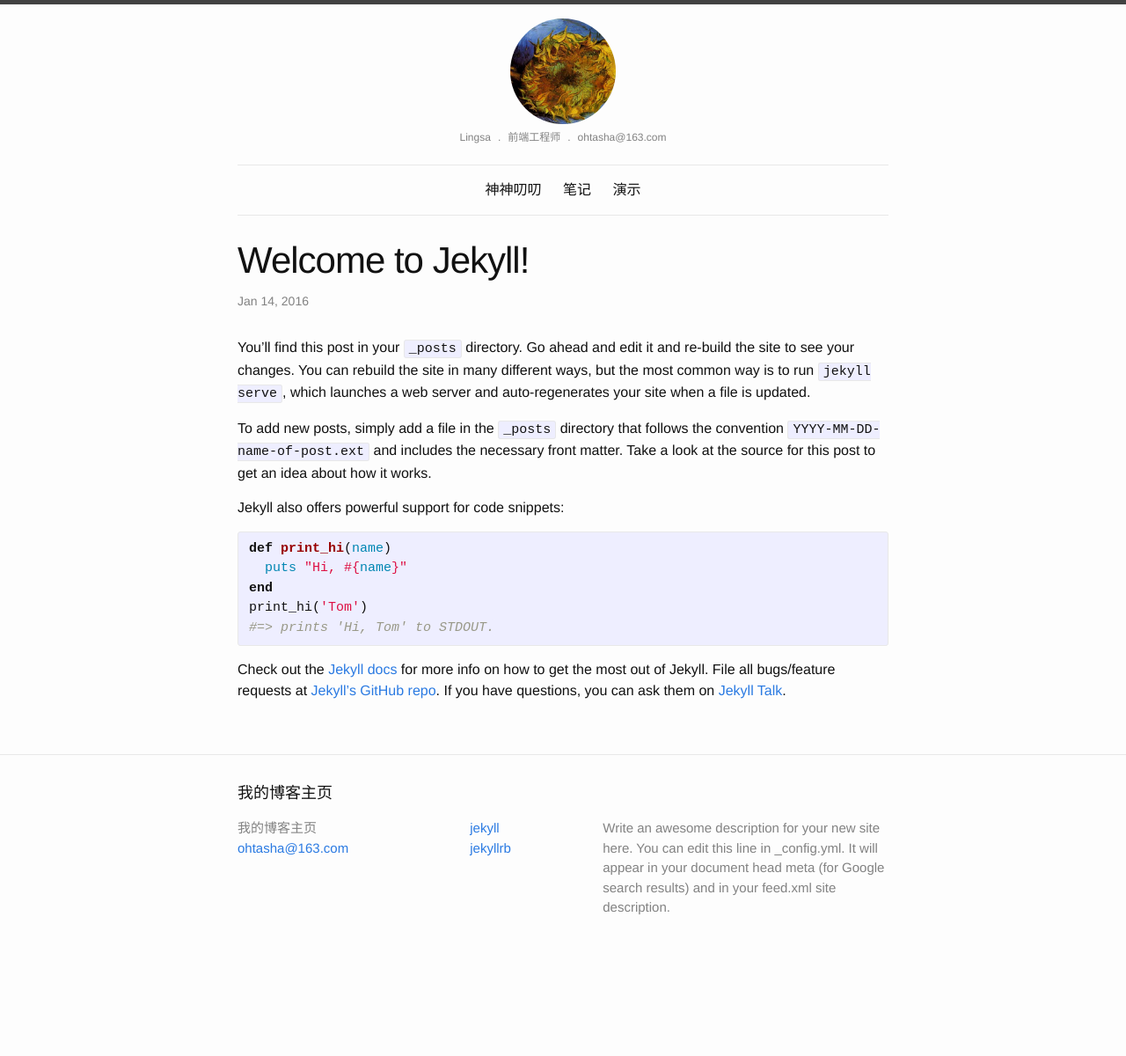
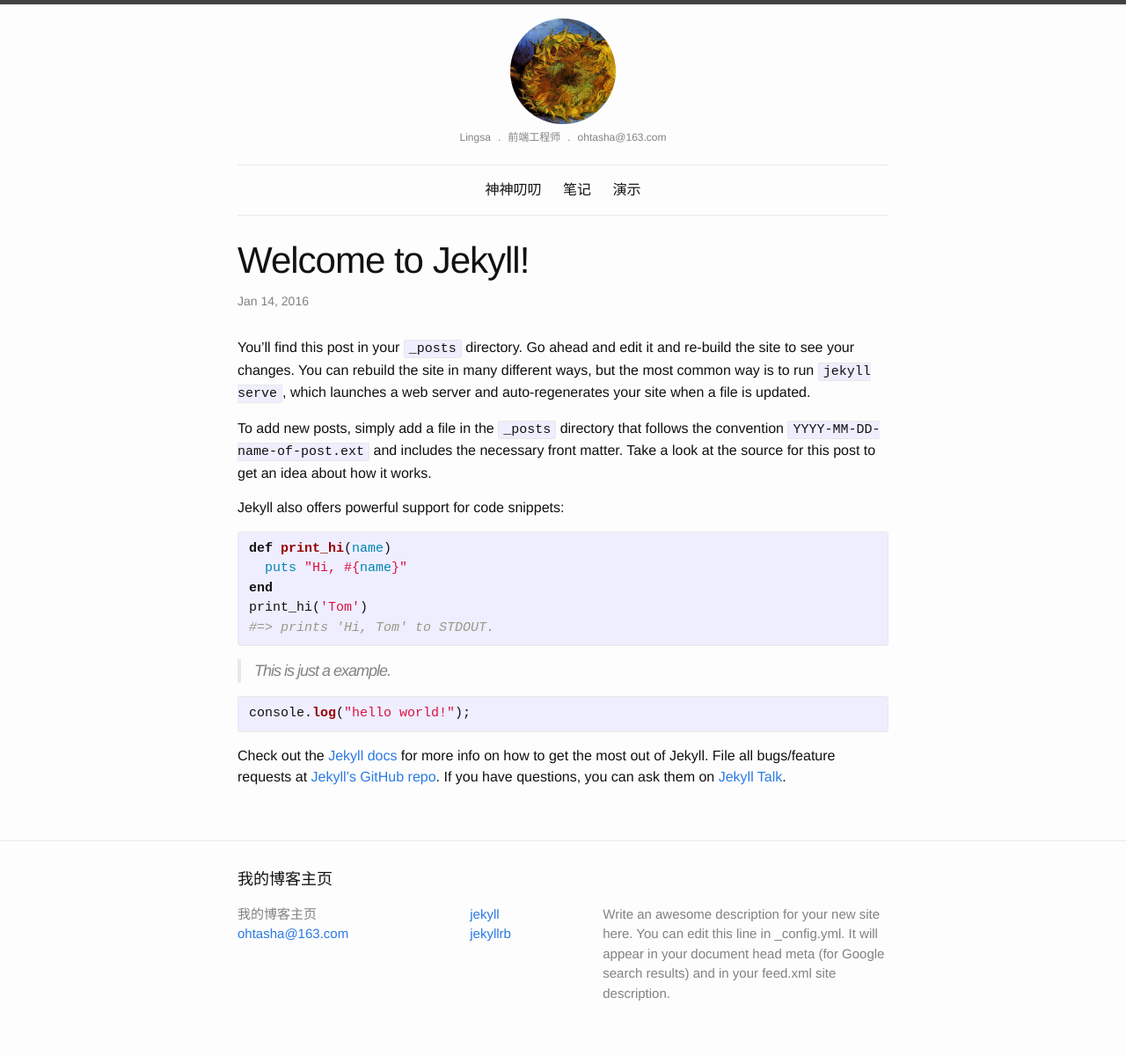
Before and after one commit to Lingsa/sundayBlog, a Jekyll site: the page built from _posts/2016-01-14-welcome-to-jekyll.markdown, in a window 1280 px wide. Shown: the whole page at 88% size. Built offline with Jekyll 4.4.1, drawn with Linux system fonts in a browser that asks for light colours; before the commit the page ends 1103 px from its top, so only the background shows below that.

Commit message:
highlight

```diff
--- a/_posts/2016-01-14-welcome-to-jekyll.markdown
+++ b/_posts/2016-01-14-welcome-to-jekyll.markdown
@@ -18,6 +18,11 @@ print_hi('Tom')
 #=> prints 'Hi, Tom' to STDOUT.
 {% endhighlight %}
 
+> This is just a example.
+{% highlight ruby %}
+console.log("hello world!");
+{% endhighlight %}
+
 Check out the [Jekyll docs][jekyll-docs] for more info on how to get the most out of Jekyll. File all bugs/feature requests at [Jekyll’s GitHub repo][jekyll-gh]. If you have questions, you can ask them on [Jekyll Talk][jekyll-talk].
 
 [jekyll-docs]: http://jekyllrb.com/docs/home
```
